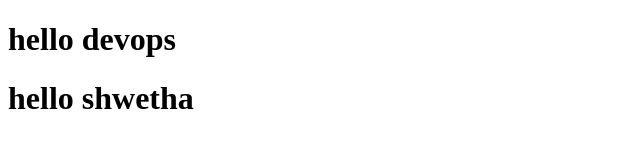
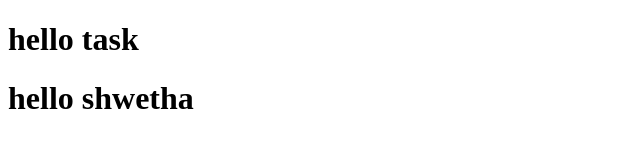
Before and after one commit to kavyaraj1/devpro, a plain HTML site: page index.html in a window 1280 px wide. Shown: the full height of the page, 0-640 px from the left. Drawn offline with Linux system fonts and the light colour scheme.

Commit message:
Update index.html

```diff
--- a/index.html
+++ b/index.html
@@ -6,7 +6,7 @@
     <title>Document</title>
 </head>
 <body>
-   <h1>hello devops</h1>
+   <h1>hello task</h1>
     <h1>hello shwetha</h1>
 </body>
 </html>
```
